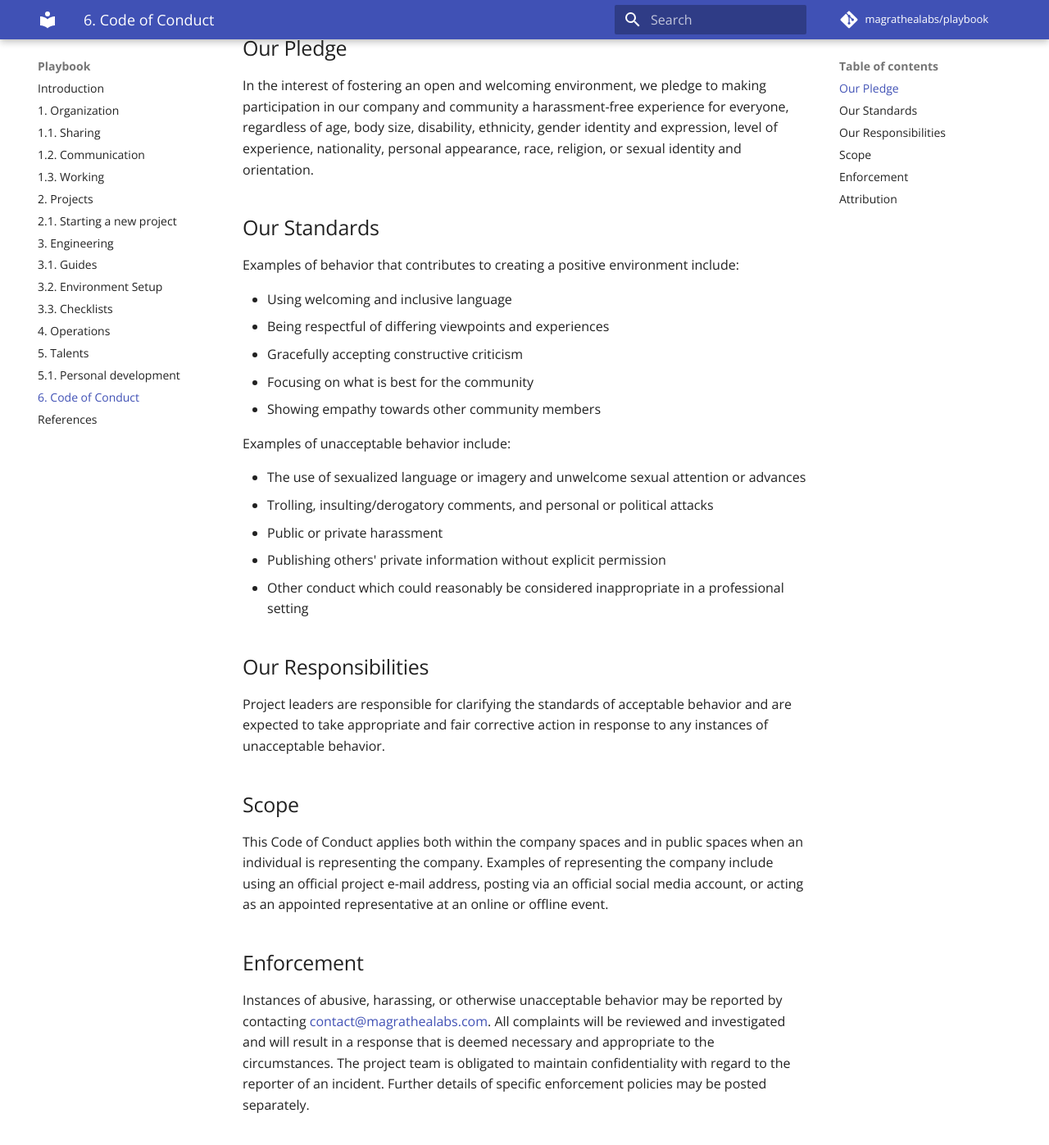
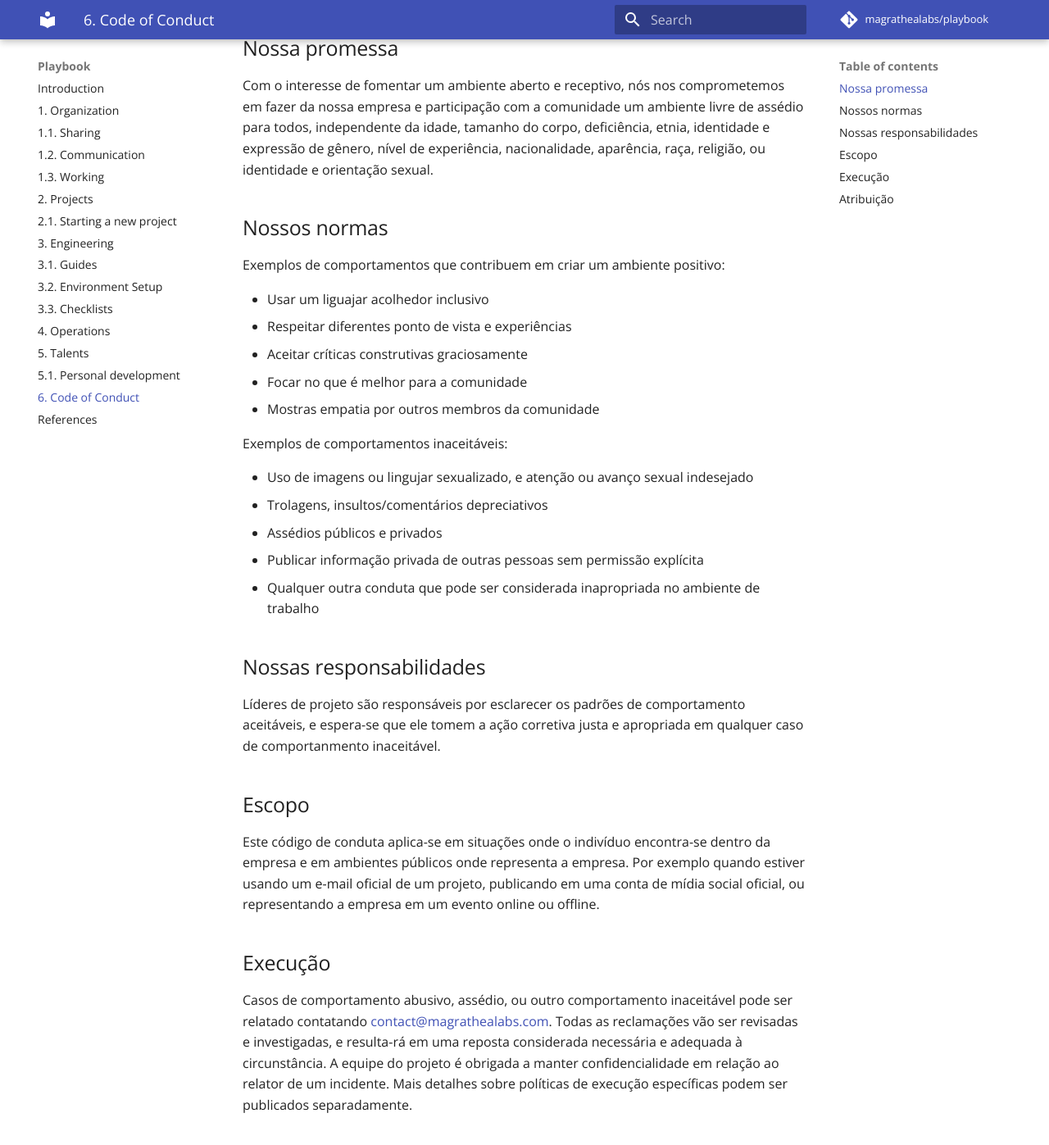
Before and after one commit to magrathealabs/playbook, an MkDocs documentation site: the page built from docs/6-code-of-conduct.md, in a window 1280 px wide and 1400 px high, scrolled down 204 px. Shown: the top 1397 px of the window at 82% size. Built offline with MkDocs 1.6.1 and Material for MkDocs 9.7.7, drawn with Linux system fonts in a browser that asks for light colours; comment, search, counter and statistics services are not loaded; some of the changed text lies outside the part shown.

Commit message:
Translate code of conduct

```diff
--- a/docs/6-code-of-conduct.md
+++ b/docs/6-code-of-conduct.md
@@ -1,61 +1,44 @@
-# Code of Conduct
+# Código de Conduta
 
-Based on [Contributor Covenant v1.4.1](https://www.contributor-covenant.org).
+Baseado em [Contributor Covenant v1.4.1](https://www.contributor-covenant.org).
 
-## Our Pledge
+## Nossa promessa
 
-In the interest of fostering an open and welcoming environment, we
-pledge to making participation in our company and community a harassment-free
-experience for everyone, regardless of age, body size, disability, ethnicity,
-gender identity and expression, level of experience, nationality, personal
-appearance, race, religion, or sexual identity and orientation.
+Com o interesse de fomentar um ambiente aberto e receptivo, nós nos comprometemos em fazer da nossa empresa e participação com a comunidade um ambiente livre de assédio para todos, independente da idade, tamanho do corpo, deficiência, etnia, identidade e expressão de gênero, nível de experiência, nacionalidade, aparência, raça, religião, ou identidade e orientação sexual.
 
-## Our Standards
+## Nossos normas
 
-Examples of behavior that contributes to creating a positive environment
-include:
+Exemplos de comportamentos que contribuem em criar um ambiente positivo:
 
-* Using welcoming and inclusive language
-* Being respectful of differing viewpoints and experiences
-* Gracefully accepting constructive criticism
-* Focusing on what is best for the community
-* Showing empathy towards other community members
+* Usar um liguajar acolhedor inclusivo
+* Respeitar diferentes ponto de vista e experiências
+* Aceitar críticas construtivas graciosamente
+* Focar no que é melhor para a comunidade
+* Mostras empatia por outros membros da comunidade
 
-Examples of unacceptable behavior include:
+Exemplos de comportamentos inaceitáveis:
 
-* The use of sexualized language or imagery and unwelcome sexual attention or
-  advances
-* Trolling, insulting/derogatory comments, and personal or political attacks
-* Public or private harassment
-* Publishing others' private information without explicit permission
-* Other conduct which could reasonably be considered inappropriate in a
-  professional setting
+* Uso de imagens ou lingujar sexualizado, e atenção ou avanço sexual indesejado
+* Trolagens, insultos/comentários depreciativos
+* Assédios públicos e privados
+* Publicar informação privada de outras pessoas sem permissão explícita
+* Qualquer outra conduta que pode ser considerada inapropriada no ambiente de trabalho
 
-## Our Responsibilities
+## Nossas responsabilidades
 
-Project leaders are responsible for clarifying the standards of acceptable
-behavior and are expected to take appropriate and fair corrective action in
-response to any instances of unacceptable behavior.
+Líderes de projeto são responsáveis por esclarecer os padrões de comportamento aceitáveis, e espera-se que ele tomem a ação corretiva justa e apropriada em qualquer caso de comportanmento inaceitável.
 
-## Scope
+## Escopo
 
-This Code of Conduct applies both within the company spaces and in public spaces
-when an individual is representing the company. Examples of representing the
-company include using an official project e-mail address, posting via an
-official social media account, or acting as an appointed representative at an
-online or offline event.
+Este código de conduta aplica-se em situações onde o indivíduo encontra-se dentro da empresa e em ambientes públicos onde representa a empresa. Por exemplo quando estiver usando um e-mail oficial de um projeto, publicando em uma conta de mídia social oficial, ou representando a empresa em um evento online ou offline.
 
-## Enforcement
+## Execução
 
-Instances of abusive, harassing, or otherwise unacceptable behavior may be
-reported by contacting [contact@magrathealabs.com](contact@magrathealabs.com).
-All complaints will be reviewed and investigated and will result in a response
-that is deemed necessary and appropriate to the circumstances. The project team
-is obligated to maintain confidentiality with regard to the reporter of an
-incident. Further details of specific enforcement policies may be posted separately.
+Casos de comportamento abusivo, assédio, ou outro comportamento inaceitável pode ser relatado contatando [contact@magrathealabs.com](contact@magrathealabs.com). Todas as reclamações vão ser revisadas e investigadas, e resulta-rá em uma reposta considerada necessária e adequada à circunstância. A equipe do projeto é obrigada a manter confidencialidade em relação ao relator de um
+incidente. Mais detalhes sobre políticas de execução específicas podem ser publicados separadamente.
 
-## Attribution
+## Atribuição
 
-This Code of Conduct is adapted from the [Contributor Covenant](https://www.contributor-covenant.org),
-version 1.4, available at
+Este código de conduta foi adaptado de [Contributor Covenant](https://www.contributor-covenant.org),
+versão 1.4, disponível em
 https://www.contributor-covenant.org/version/1/4/code-of-conduct.html
```
